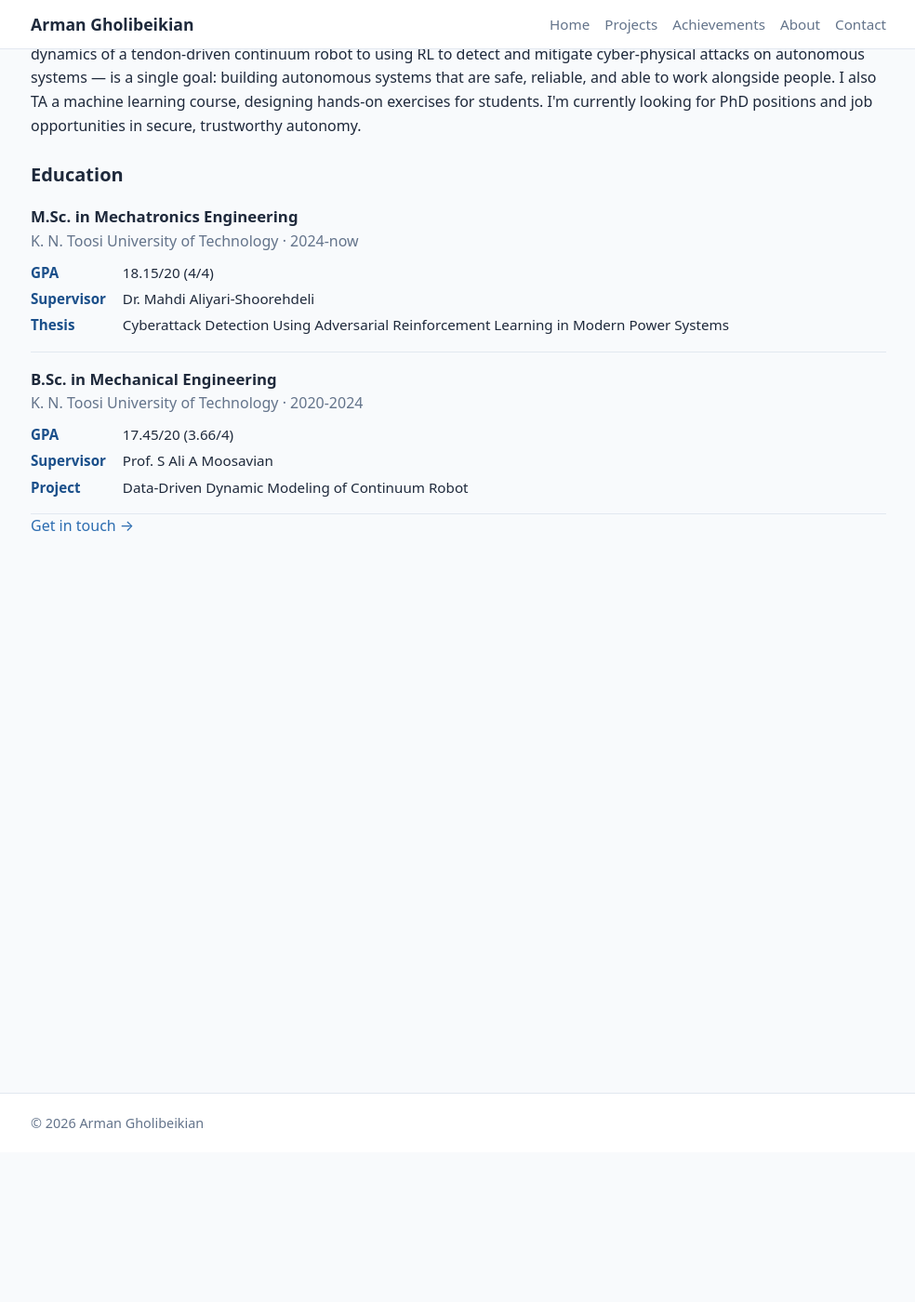
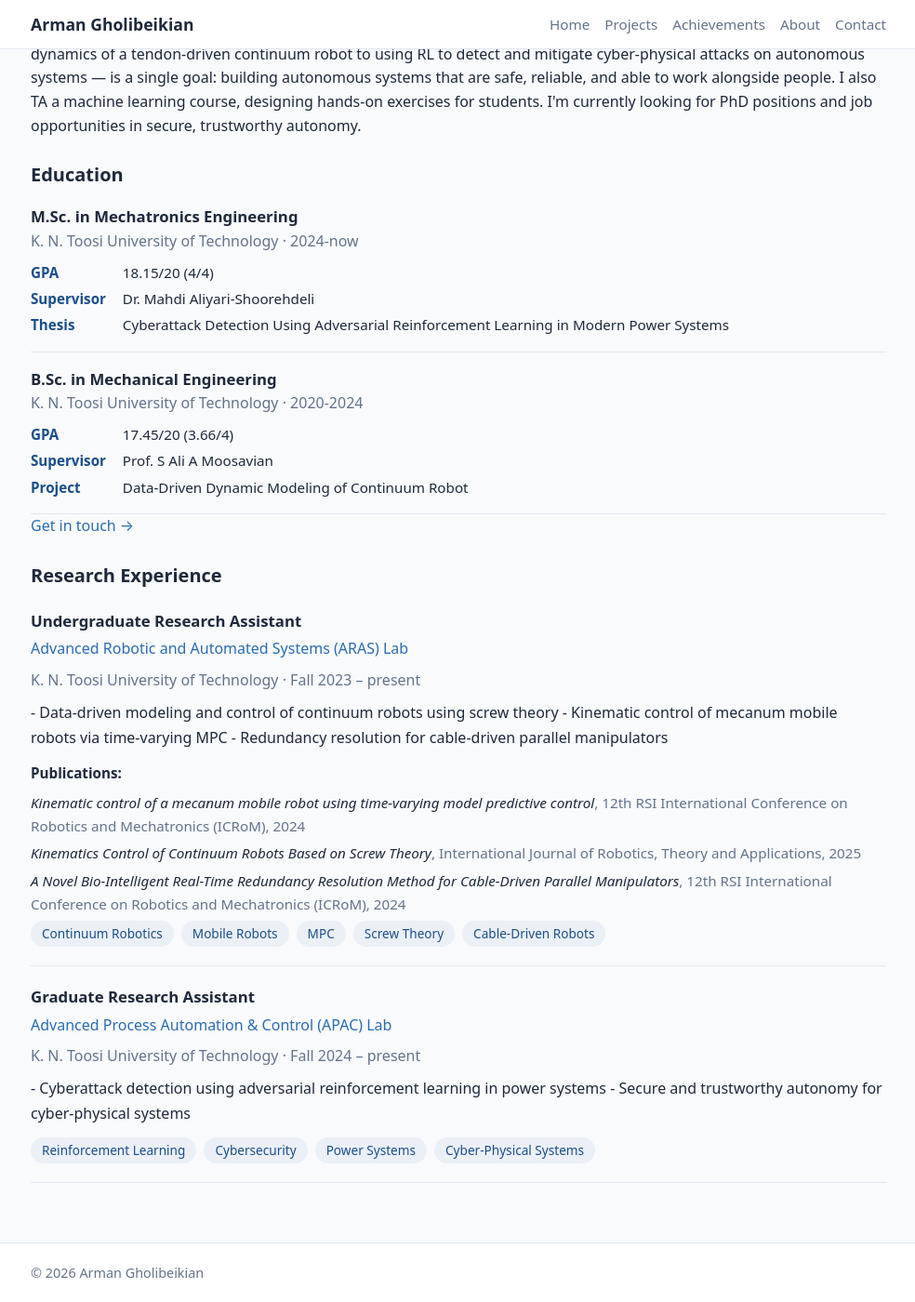
Before and after one commit to Armangb1/Armangb1.github.io, a Jekyll site: the page built from about.md, in a window 1280 px wide and 1400 px high, scrolled down 161 px. Shown: the whole window at 93% size, without its empty margins (147-1131 px from the left). Built offline with Jekyll 4.4.1, drawn with Linux system fonts in a browser that asks for light colours.

Commit message:
Add research experience section to About page
- Add ARAS Lab (Undergrad RA, Fall 2023-present) with 3 publications
- Add APAC Lab (Grad RA, Fall 2024-present)
- Update about.md to render experience section
- Add CSS styles for experience items, publications, tags

```diff
--- a/_data/profile.yml
+++ b/_data/profile.yml
@@ -26,6 +26,35 @@ skills:
   - Cyberphysical Systems
   - AI & ML Workflows
 
+experience:
+  - role: Undergraduate Research Assistant
+    lab: Advanced Robotic and Automated Systems (ARAS) Lab
+    institution: K. N. Toosi University of Technology
+    dates: Fall 2023 – present
+    description: |
+      - Data-driven modeling and control of continuum robots using screw theory
+      - Kinematic control of mecanum mobile robots via time-varying MPC
+      - Redundancy resolution for cable-driven parallel manipulators
+    publications:
+      - title: "Kinematic control of a mecanum mobile robot using time-varying model predictive control"
+        venue: "12th RSI International Conference on Robotics and Mechatronics (ICRoM)"
+        year: 2024
+      - title: "Kinematics Control of Continuum Robots Based on Screw Theory"
+        venue: "International Journal of Robotics, Theory and Applications"
+        year: 2025
+      - title: "A Novel Bio-Intelligent Real-Time Redundancy Resolution Method for Cable-Driven Parallel Manipulators"
+        venue: "12th RSI International Conference on Robotics and Mechatronics (ICRoM)"
+        year: 2024
+    tags: [Continuum Robotics, Mobile Robots, MPC, Screw Theory, Cable-Driven Robots]
+  - role: Graduate Research Assistant
+    lab: Advanced Process Automation & Control (APAC) Lab
+    institution: K. N. Toosi University of Technology
+    dates: Fall 2024 – present
+    description: |
+      - Cyberattack detection using adversarial reinforcement learning in power systems
+      - Secure and trustworthy autonomy for cyber-physical systems
+    tags: [Reinforcement Learning, Cybersecurity, Power Systems, Cyber-Physical Systems]
+
 contact:
   emails:
     - arman.gholibeikian@email.kntu.ac.ir
--- a/about.md
+++ b/about.md
@@ -37,3 +37,36 @@ title: About
 </ul>
 
 <p><a class="text-link" href="{{ '/contact/' | relative_url }}">Get in touch →</a></p>
+
+<h2>Research Experience</h2>
+<ul class="plain-list">
+  {% for exp in site.data.profile.experience %}
+  <li class="experience-item">
+    <div class="experience-header">
+      <div class="experience-role">{{ exp.role }}</div>
+      <div class="experience-lab">{{ exp.lab }}</div>
+    </div>
+    <div class="experience-meta">
+      {{ exp.institution }} · <span class="muted">{{ exp.dates }}</span>
+    </div>
+    <div class="experience-desc">{{ exp.description }}</div>
+    {% if exp.publications %}
+    <div class="experience-publications">
+      <strong>Publications:</strong>
+      <ul class="pub-list">
+        {% for pub in exp.publications %}
+        <li><em>{{ pub.title }}</em>, {{ pub.venue }}, {{ pub.year }}</li>
+        {% endfor %}
+      </ul>
+    </div>
+    {% endif %}
+    {% if exp.tags %}
+    <ul class="tag-list">
+      {% for tag in exp.tags %}
+      <li class="tag">{{ tag }}</li>
+      {% endfor %}
+    </ul>
+    {% endif %}
+  </li>
+  {% endfor %}
+</ul>
--- a/assets/css/main.css
+++ b/assets/css/main.css
@@ -257,6 +257,59 @@ a:hover {
   color: var(--accent-dark);
 }
 
+.experience-item {
+  padding: 1.25rem 0;
+  border-bottom: 1px solid var(--border);
+}
+
+.experience-header {
+  display: flex;
+  flex-direction: column;
+  gap: 0.25rem;
+  margin-bottom: 0.5rem;
+}
+
+.experience-role {
+  font-weight: 600;
+  font-size: 1.05rem;
+}
+
+.experience-lab {
+  color: var(--accent);
+  font-weight: 500;
+}
+
+.experience-meta {
+  color: var(--muted);
+  margin-bottom: 0.5rem;
+}
+
+.experience-desc {
+  color: var(--text);
+  margin-bottom: 0.75rem;
+  line-height: 1.7;
+}
+
+.experience-publications {
+  margin-top: 0.5rem;
+  font-size: 0.95rem;
+}
+
+.pub-list {
+  list-style: none;
+  margin-top: 0.5rem;
+  padding-left: 0;
+}
+
+.pub-list li {
+  margin-bottom: 0.35rem;
+  color: var(--muted);
+}
+
+.pub-list em {
+  color: var(--text);
+}
+
 /* Contact page */
 .lead {
   color: var(--muted);
```
